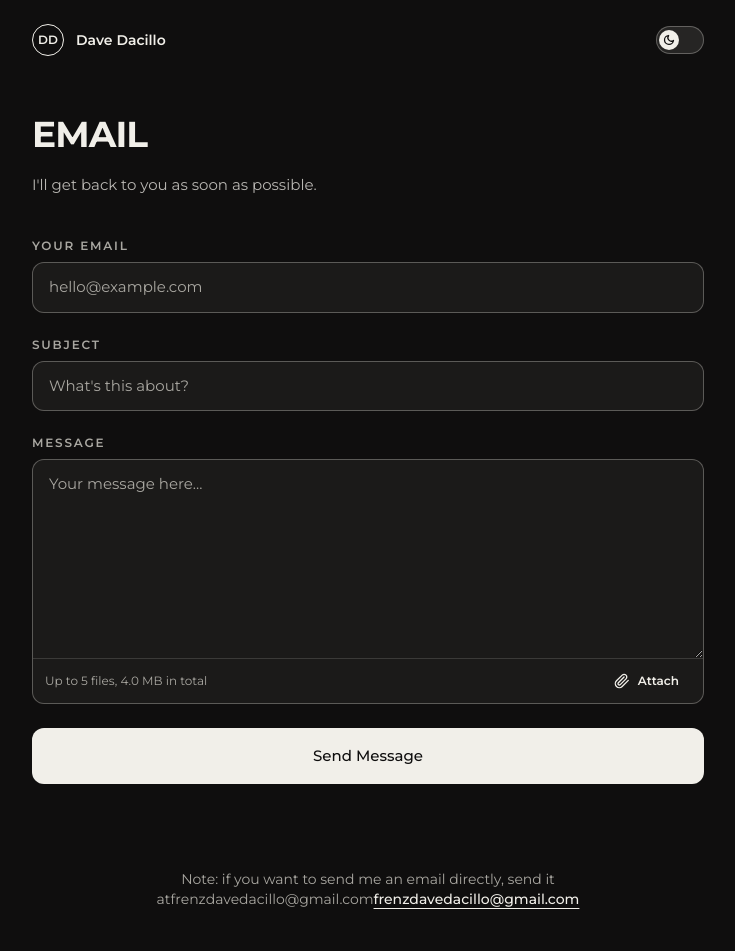
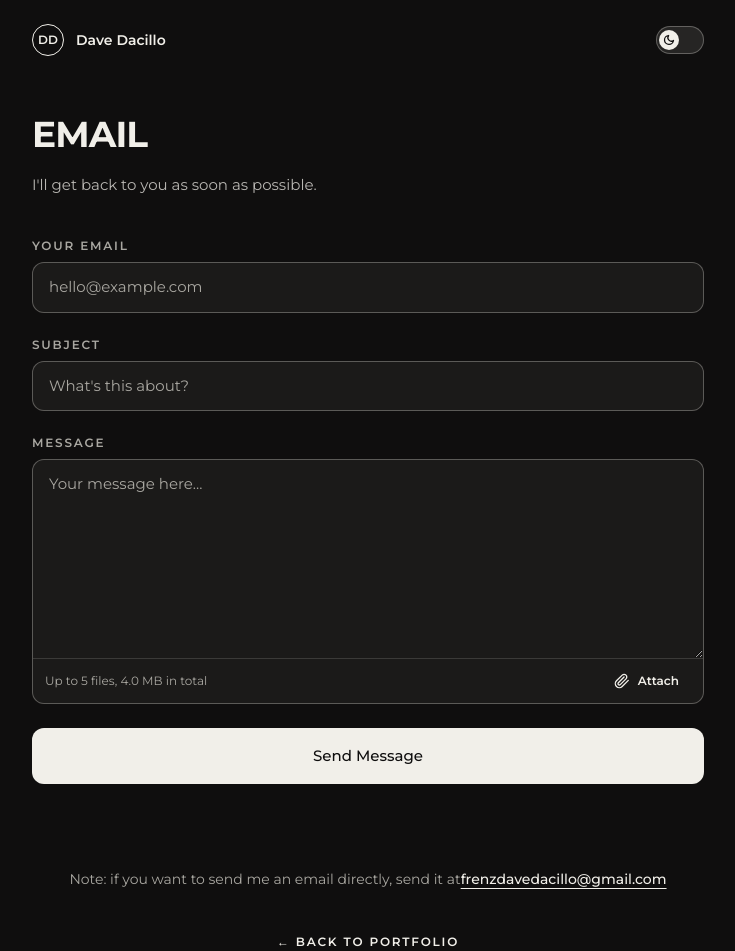
Before and after one commit to DAVE173234/my-portfolio, a Next.js app: page /contact in a window 1280 px wide. Shown: the top 951 px of the page, without its empty margins (272-1007 px from the left). Built offline with nearby package versions, Linux system fonts and the light colour scheme.

Commit message:
fix the email name

```diff
--- a/app/contact/page.tsx
+++ b/app/contact/page.tsx
@@ -29,7 +29,7 @@ export default function ContactPage() {
         <ContactForm />
 
         <p className="mt-10 text-center text-sm text-ash">
-          Note: if you want to send me an email directly, send it at{"frenzdavedacillo@gmail.com"}
+          Note: if you want to send me an email directly, send it at
           <a
             href={`mailto:${EMAIL}`}
             className="font-medium text-ink underline underline-offset-4"
```
